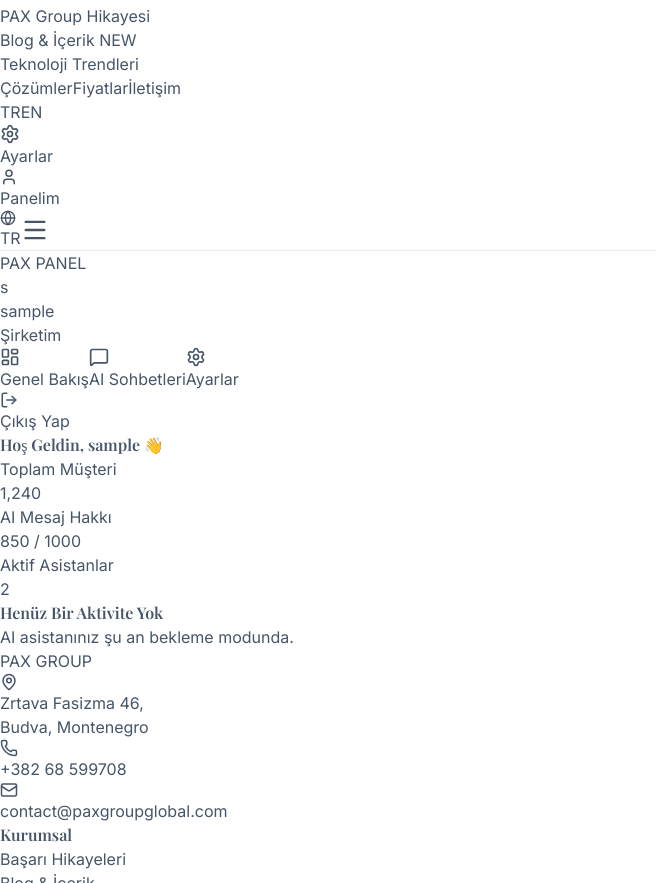
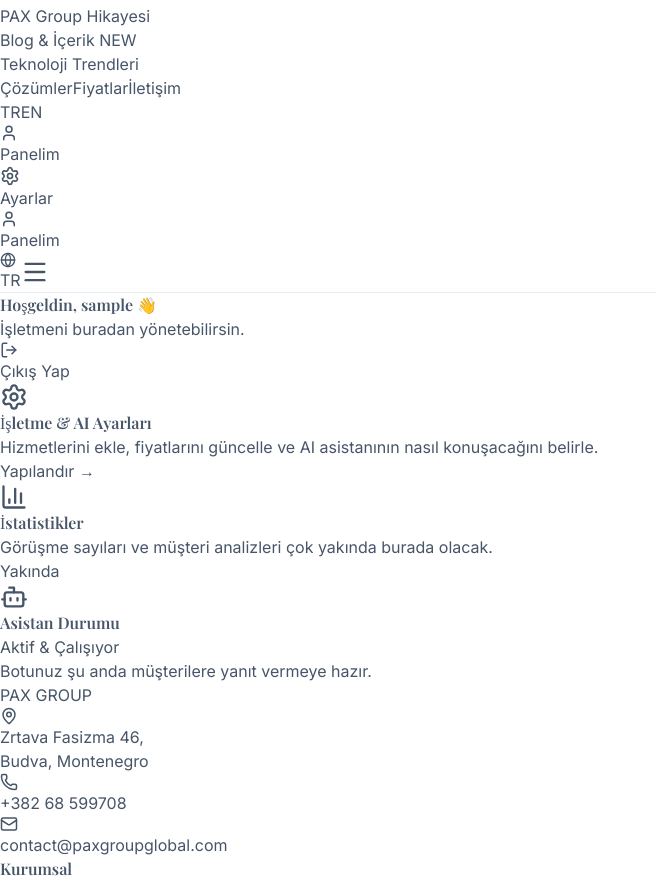
Before and after one commit to React116/pax-site, a React (Vite) app: page /panel in a window 1280 px wide. Shown: the part 622-1505 px from the top of the page, without its empty margins (0-656 px from the left). Built offline with nearby package versions, Linux system fonts and the light colour scheme; sample sign-in values are in the browser's storage.

Commit message:
Navbar fixed

```diff
--- a/src/App.jsx
+++ b/src/App.jsx
@@ -131,6 +131,17 @@
 
           {/* GİRİŞ KONTROLÜ VE BUTONLAR */}
           {isLoggedIn ? (
+            // Sadece Panel Butonu Kaldı
+            <Link to="/panel" className="bg-green-500 text-white px-5 py-2 rounded-full font-bold text-sm hover:bg-green-600 transition-all flex items-center gap-2 shadow-md">
+               <User size={18} /> Panelim
+            </Link>
+          ) : (
+            <div className="flex items-center gap-3">
+               <Link to="/giris-yap" className="text-[#001F54] font-bold hover:text-blue-600">Giriş Yap</Link>
+               <Link to="/kayit-ol" className="bg-[#001F54] text-white px-5 py-2.5 rounded-full font-bold text-sm shadow-lg hover:bg-[#0f172a]">Kayıt Ol</Link>
+            </div>
+          )}
+          {isLoggedIn ? (
             <div className="flex items-center gap-4">
               {/* AYARLAR BUTONU */}
               <Link
@@ -171,16 +182,12 @@
       {isOpen && (
         <div className="md:hidden absolute w-full bg-white border-b border-slate-100 p-6 flex flex-col gap-6 shadow-2xl top-24 max-h-[80vh] overflow-y-auto">
 
-          <div className="pb-4 border-b border-slate-50">
+       <div className="pb-4 border-b border-slate-50">
              {isLoggedIn ? (
-                <div className="space-y-3">
-                  <Link to="/panel" onClick={() => setIsOpen(false)} className="w-full bg-green-500 text-white py-3 rounded-xl font-bold flex items-center justify-center gap-2">
-                     <User size={20} /> Panele Git
-                  </Link>
-                  <Link to="/settings" onClick={() => setIsOpen(false)} className="w-full bg-slate-100 text-slate-700 py-3 rounded-xl font-bold flex items-center justify-center gap-2 hover:bg-slate-200">
-                     <Settings size={20} /> Ayarlar
-                  </Link>
-                </div>
+                // Mobilde de sadece Panele Git butonu kaldı
+                <Link to="/panel" onClick={() => setIsOpen(false)} className="w-full bg-green-500 text-white py-3 rounded-xl font-bold flex items-center justify-center gap-2">
+                   <User size={20} /> Panele Git
+                </Link>
              ) : (
                 <div className="grid grid-cols-2 gap-4">
                   <Link to="/giris-yap" onClick={() => setIsOpen(false)} className="text-center py-3 border border-slate-200 rounded-xl font-bold text-[#001F54]">Giriş Yap</Link>
--- a/src/Dashboard.jsx
+++ b/src/Dashboard.jsx
@@ -1,81 +1,82 @@
-import React from 'react';
-import { useNavigate } from 'react-router-dom';
-import { LayoutDashboard, LogOut, MessageSquare, Settings, User } from 'lucide-react';
+import React, { useEffect, useState } from 'react';
+import { useNavigate, Link } from 'react-router-dom';
+import { LogOut, Settings, BarChart3, Bot, UserCircle } from 'lucide-react';
 
 const Dashboard = () => {
   const navigate = useNavigate();
+  const [userName, setUserName] = useState('');
 
-  // LocalStorage'dan (tarayıcı hafızasından) kullanıcı ismini alıyoruz
-  // (Giriş yaparken buraya kaydedeceğiz)
-  const userName = localStorage.getItem("userName") || "Kullanıcı";
-  const userCompany = localStorage.getItem("userCompany") || "Şirketim";
+  useEffect(() => {
+    // LocalStorage'dan kullanıcı ismini al
+    const user = localStorage.getItem('userName');
+    if (user) {
+      setUserName(user);
+    }
+  }, []);
 
-const handleLogout = () => {
-    // 1. Hafızayı temizle
-    localStorage.removeItem("userName");
-    localStorage.removeItem("userCompany");
-
-    // 2. Sayfayı Ana Sayfaya yönlendir ve YENİLE (Refresh)
-    // (Böylece Navbar güncellenir ve tekrar Giriş/Kayıt butonları gelir)
-    window.location.href = "/";
+  const handleLogout = () => {
+    localStorage.removeItem('token');
+    localStorage.removeItem('userName');
+    navigate('/giris-yap');
+    window.location.reload();
   };
 
   return (
-    <div className="min-h-screen bg-slate-50 flex">
-      {/* SOL MENÜ (SIDEBAR) */}
-      <aside className="w-64 bg-[#001F54] text-white fixed h-full hidden md:flex flex-col">
-        <div className="p-6 text-2xl font-serif font-bold border-b border-blue-900">
-          PAX PANEL
+    <div className="min-h-screen bg-slate-50 pt-32 pb-12 px-6">
+      <div className="max-w-6xl mx-auto">
+
+        {/* ÜST BAŞLIK */}
+        <div className="flex flex-col md:flex-row justify-between items-center mb-10 gap-4">
+          <div>
+            <h1 className="text-3xl font-bold text-[#001F54]">Hoşgeldin, {userName} 👋</h1>
+            <p className="text-slate-500 mt-1">İşletmeni buradan yönetebilirsin.</p>
+          </div>
+          <button
+            onClick={handleLogout}
+            className="flex items-center gap-2 bg-red-50 text-red-600 px-5 py-2.5 rounded-xl font-bold hover:bg-red-100 transition-colors"
+          >
+            <LogOut size={18} /> Çıkış Yap
+          </button>
         </div>
 
-        <div className="p-6 flex items-center gap-3">
-            <div className="w-10 h-10 rounded-full bg-blue-500 flex items-center justify-center font-bold text-white">
-                {userName.charAt(0)}
+        {/* KARTLAR GRİD YAPISI */}
+        <div className="grid md:grid-cols-2 lg:grid-cols-3 gap-6">
+
+          {/* 1. KART: İŞLETME AYARLARI (BİZİM İÇİN ÖNEMLİ OLAN BU) */}
+          <Link to="/settings" className="bg-white p-6 rounded-2xl shadow-sm border border-slate-200 hover:shadow-lg hover:border-blue-300 transition-all group">
+            <div className="w-12 h-12 bg-blue-50 rounded-xl flex items-center justify-center text-blue-600 mb-4 group-hover:scale-110 transition-transform">
+              <Settings size={28} />
             </div>
-            <div>
-                <div className="font-bold text-sm">{userName}</div>
-                <div className="text-xs text-blue-200">{userCompany}</div>
+            <h3 className="text-xl font-bold text-gray-800 mb-2">İşletme & AI Ayarları</h3>
+            <p className="text-slate-500 text-sm mb-4">Hizmetlerini ekle, fiyatlarını güncelle ve AI asistanının nasıl konuşacağını belirle.</p>
+            <span className="text-blue-600 font-bold text-sm flex items-center gap-1">Yapılandır &rarr;</span>
+          </Link>
+
+          {/* 2. KART: İSTATİSTİKLER (GELECEKTE EKLENECEK) */}
+          <div className="bg-white p-6 rounded-2xl shadow-sm border border-slate-200 opacity-60 cursor-not-allowed">
+            <div className="w-12 h-12 bg-purple-50 rounded-xl flex items-center justify-center text-purple-600 mb-4">
+              <BarChart3 size={28} />
             </div>
+            <h3 className="text-xl font-bold text-gray-800 mb-2">İstatistikler</h3>
+            <p className="text-slate-500 text-sm">Görüşme sayıları ve müşteri analizleri çok yakında burada olacak.</p>
+            <span className="text-xs bg-gray-100 px-2 py-1 rounded text-gray-500 mt-2 inline-block">Yakında</span>
+          </div>
+
+          {/* 3. KART: BOT DURUMU */}
+          <div className="bg-white p-6 rounded-2xl shadow-sm border border-slate-200">
+            <div className="w-12 h-12 bg-green-50 rounded-xl flex items-center justify-center text-green-600 mb-4">
+              <Bot size={28} />
+            </div>
+            <h3 className="text-xl font-bold text-gray-800 mb-2">Asistan Durumu</h3>
+            <div className="flex items-center gap-2 mb-2">
+              <span className="w-3 h-3 rounded-full bg-green-500 animate-pulse"></span>
+              <span className="text-green-700 font-bold text-sm">Aktif & Çalışıyor</span>
+            </div>
+            <p className="text-slate-500 text-sm">Botunuz şu anda müşterilere yanıt vermeye hazır.</p>
+          </div>
+
         </div>
-
-        <nav className="flex-1 px-4 space-y-2 mt-4">
-            <button className="flex items-center gap-3 w-full p-3 bg-blue-800 rounded-xl text-sm font-medium"><LayoutDashboard size={20}/> Genel Bakış</button>
-            <button className="flex items-center gap-3 w-full p-3 hover:bg-blue-900 rounded-xl text-sm font-medium transition-colors text-blue-200"><MessageSquare size={20}/> AI Sohbetleri</button>
-            <button className="flex items-center gap-3 w-full p-3 hover:bg-blue-900 rounded-xl text-sm font-medium transition-colors text-blue-200"><Settings size={20}/> Ayarlar</button>
-        </nav>
-
-        <div className="p-6">
-            <button onClick={handleLogout} className="flex items-center gap-2 text-red-300 hover:text-white transition-colors text-sm font-bold">
-                <LogOut size={18}/> Çıkış Yap
-            </button>
-        </div>
-      </aside>
-
-      {/* SAĞ İÇERİK */}
-      <main className="flex-1 md:ml-64 p-8">
-        <h1 className="text-3xl font-bold text-slate-800 mb-6">Hoş Geldin, {userName} 👋</h1>
-
-        {/* İSTATİSTİK KARTLARI */}
-        <div className="grid md:grid-cols-3 gap-6 mb-8">
-            <div className="bg-white p-6 rounded-2xl shadow-sm border border-slate-100">
-                <div className="text-slate-500 text-xs font-bold uppercase mb-2">Toplam Müşteri</div>
-                <div className="text-3xl font-bold text-[#001F54]">1,240</div>
-            </div>
-            <div className="bg-white p-6 rounded-2xl shadow-sm border border-slate-100">
-                <div className="text-slate-500 text-xs font-bold uppercase mb-2">AI Mesaj Hakkı</div>
-                <div className="text-3xl font-bold text-green-600">850 <span className="text-sm text-slate-400 font-normal">/ 1000</span></div>
-            </div>
-            <div className="bg-white p-6 rounded-2xl shadow-sm border border-slate-100">
-                <div className="text-slate-500 text-xs font-bold uppercase mb-2">Aktif Asistanlar</div>
-                <div className="text-3xl font-bold text-blue-600">2</div>
-            </div>
-        </div>
-
-        <div className="bg-white p-12 rounded-3xl border border-slate-100 text-center">
-            <h3 className="text-xl font-bold text-slate-700 mb-2">Henüz Bir Aktivite Yok</h3>
-            <p className="text-slate-500">AI asistanınız şu an bekleme modunda.</p>
-        </div>
-      </main>
+      </div>
     </div>
   );
 };
```
